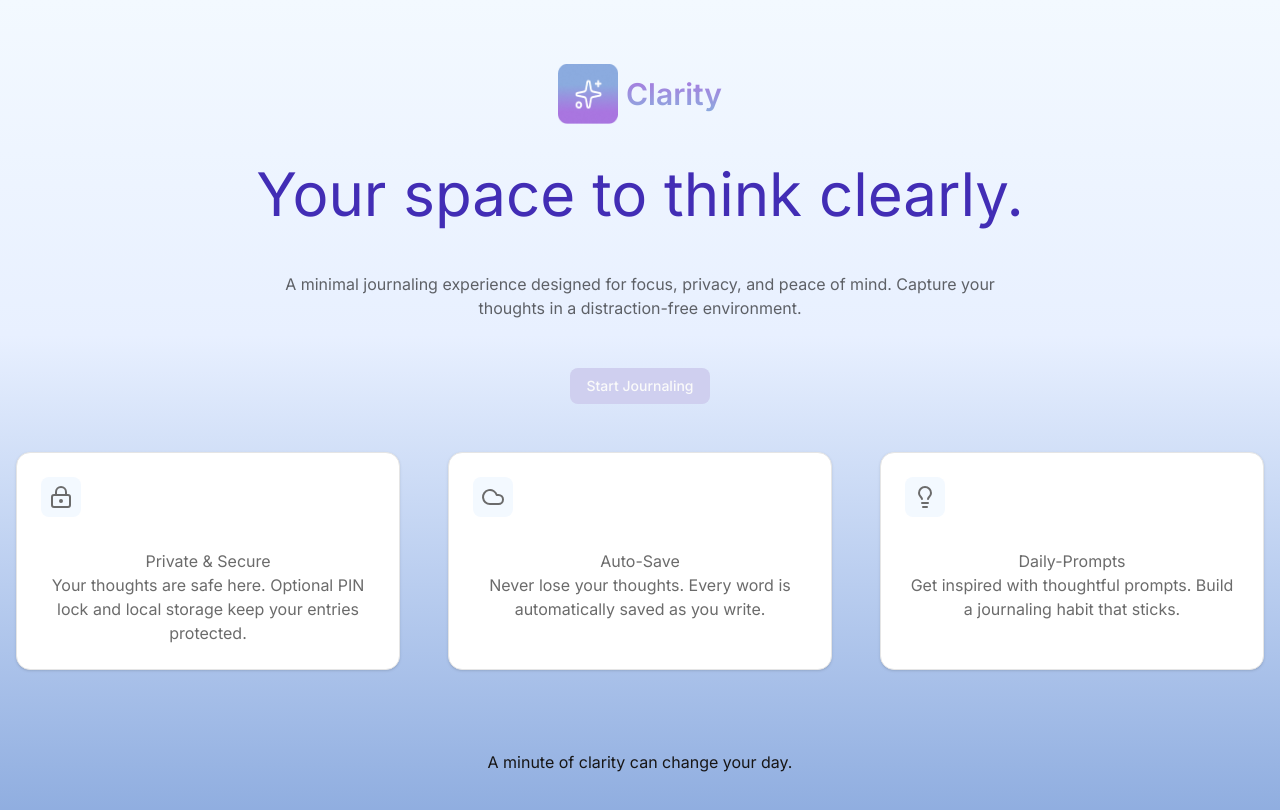
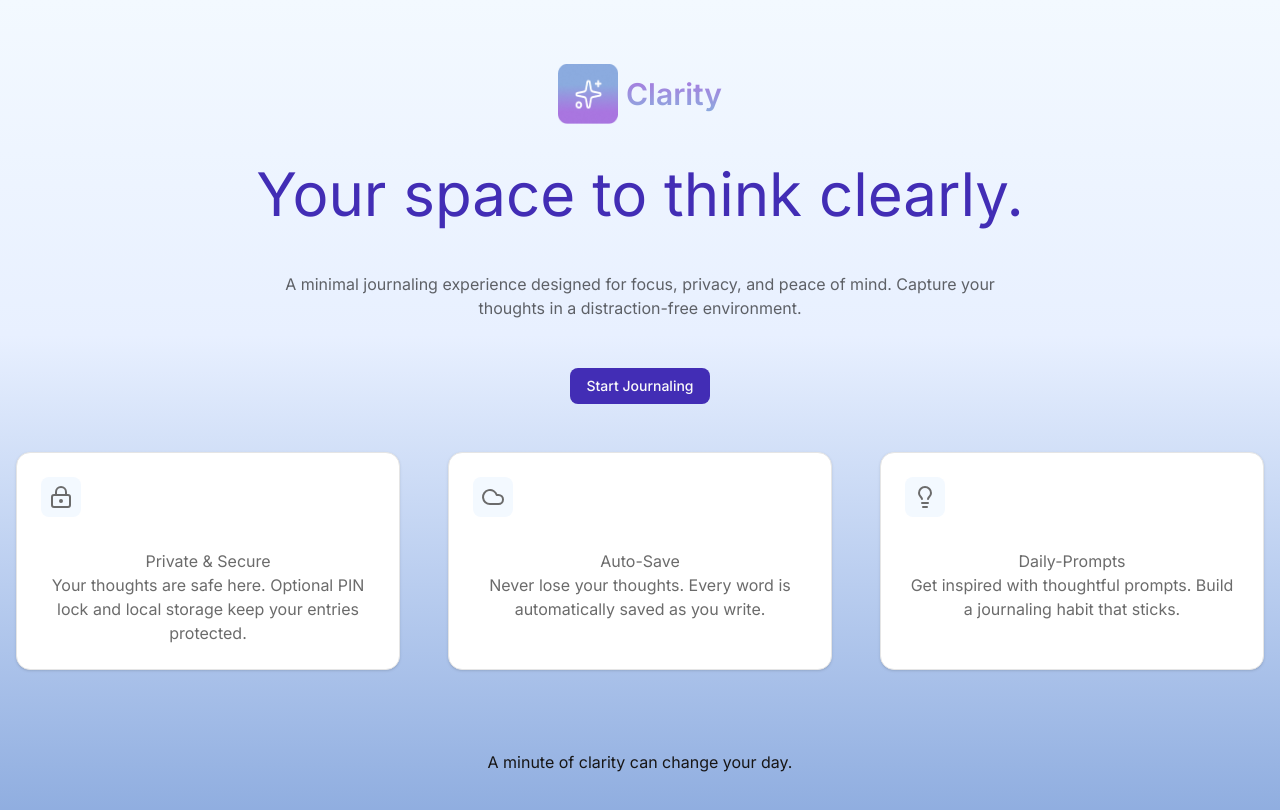
Before and after one commit to rimpleshrestha/Clarity-frontend, a React app: page / in a window 1280 px wide. Shown: the top 810 px of the page. Built offline with nearby package versions, Linux system fonts and the light colour scheme; no server answers; the HTML template or start-up script is replaced by a standard one.

Commit message:
fixing ui bugs

```diff
--- a/src/components/ui/button.tsx
+++ b/src/components/ui/button.tsx
@@ -9,7 +9,7 @@ const buttonVariants = cva(
   {
     variants: {
       variant: {
-        default: "bg-primary text-primary-foreground hover:bg-primary/90",
+        default: "bg-[#422DB5] text-primary-foreground hover:bg-[#422DB5]/90",
         destructive:
           "bg-destructive text-white hover:bg-destructive/90 focus-visible:ring-destructive/20 dark:focus-visible:ring-destructive/40 dark:bg-destructive/60",
         outline:
@@ -18,7 +18,7 @@ const buttonVariants = cva(
           "bg-secondary text-secondary-foreground hover:bg-secondary/80",
         ghost:
           "hover:bg-accent hover:text-accent-foreground dark:hover:bg-accent/50",
-        link: "text-primary underline-offset-4 hover:underline",
+        link: "text-[#422DB5] underline-offset-4 hover:underline",
       },
       size: {
         default: "h-9 px-4 py-2 has-[>svg]:px-3",
--- a/src/page.tsx
+++ b/src/page.tsx
@@ -1,6 +1,7 @@
 import { Cloud, Lightbulb, LockKeyhole } from "lucide-react";
 import { Button } from "./components/ui/button";
 import { Card, CardContent, CardHeader } from "./components/ui/card";
+import { Link } from "react-router";
 
 const HomePage = () => {
   return (
@@ -19,7 +20,9 @@ const HomePage = () => {
           A minimal journaling experience designed for focus, privacy, and peace
           of mind. Capture your thoughts in a distraction-free environment.
         </p>
-        <Button className="mt-12">Start Journaling</Button>
+        <Link to="/login">
+          <Button className="mt-12">Start Journaling</Button>
+        </Link>
       </div>
       <div className="grid max-w-7xl gap-12 grid-cols-1 mt-12 md:grid-col-2 lg:grid-cols-3">
         <Card>
```
